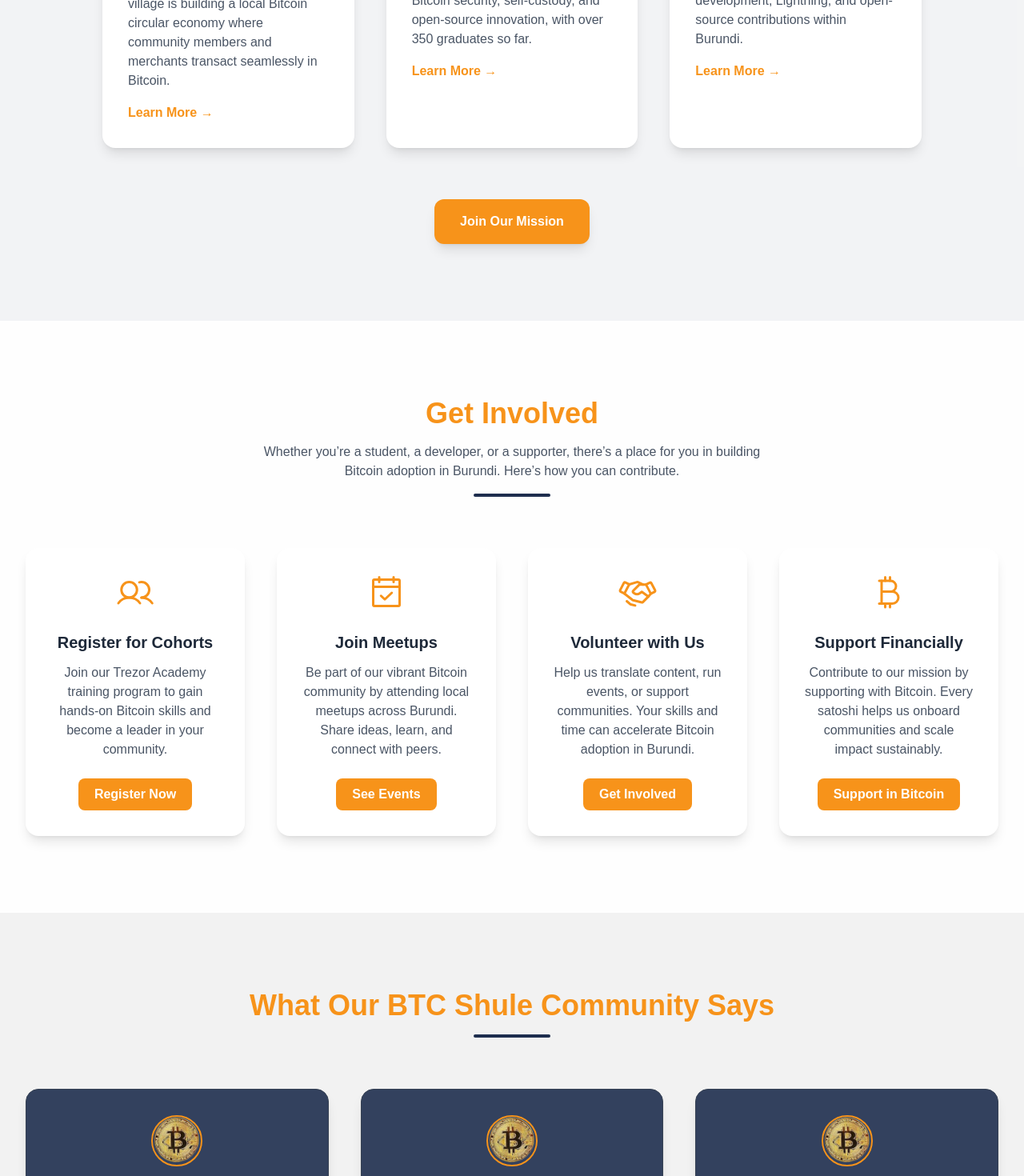
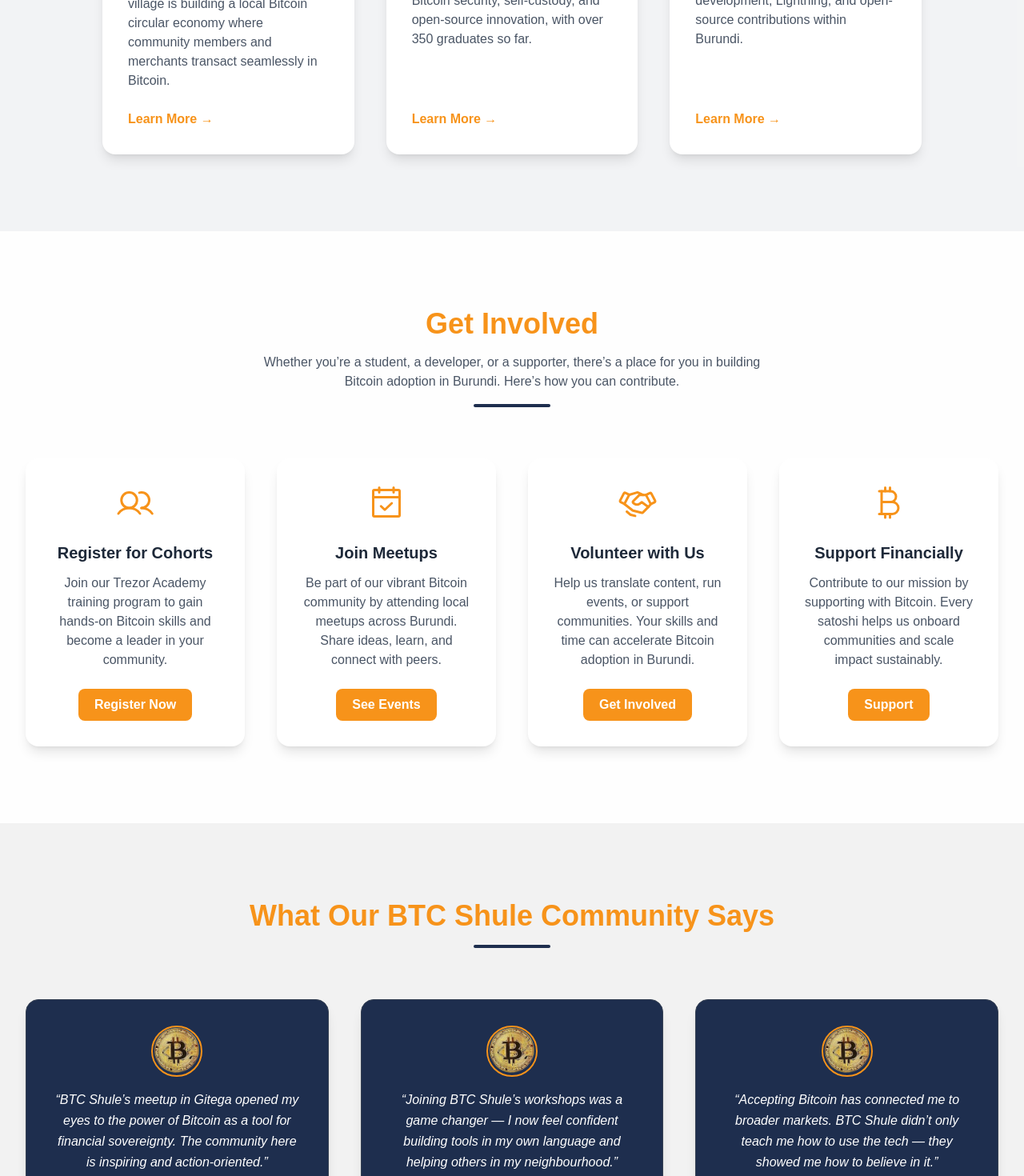
Before and after one commit to BTC-Shule/btc_shule_website, a Next.js app: page / in a window 1280 px wide. Shown: the part 2840-4310 px from the top of the page at 80% size. Built offline with nearby package versions, Linux system fonts and the light colour scheme.

Commit message:
feat: add partners section

```diff
--- a/src/app/page.tsx
+++ b/src/app/page.tsx
@@ -7,6 +7,7 @@
 import GetInvolved from "@/components/GetInvolved";
 import Events from "@/components/Events";
 import Blog from "@/components/Blog";
+import Partners from "@/components/Partners";
 
 export default function Home() {
   return (
@@ -21,6 +22,7 @@
         <Testimonials />
         <Events />
         <Blog />
+        <Partners />
       </main>
     </>
   );
--- a/src/components/Blog.tsx
+++ b/src/components/Blog.tsx
@@ -22,8 +22,7 @@
       "Learn the basics of Bitcoin, how it works, and why it’s a financial revolution.",
     date: "September 5, 2025",
     author: "Chris Mwaniki",
-    image:
-      "https://images.unsplash.com/photo-1621504450181-61a2d57f075e?auto=format&fit=crop&w=1200&q=80",
+    image: "/emoney.jpg",
   },
   {
     id: "africa-adoption",
@@ -32,8 +31,7 @@
       "Explore how Bitcoin is empowering individuals and merchants across Africa.",
     date: "September 15, 2025",
     author: "Jane Doe",
-    image:
-      "https://images.unsplash.com/photo-1621504450883-8b1c3790fb70?auto=format&fit=crop&w=1200&q=80",
+    image: "/emoney.jpg",
   },
   {
     id: "btc-security",
@@ -42,8 +40,7 @@
       "Best practices for safeguarding your Bitcoin and staying safe online.",
     date: "September 20, 2025",
     author: "David K.",
-    image:
-      "https://images.unsplash.com/photo-1612178992563-3a58e32e41d2?auto=format&fit=crop&w=1200&q=80",
+    image: "/emoney.jpg",
   },
 ];
 
@@ -77,11 +74,11 @@
               initial={{ opacity: 0, y: 40 }}
               whileInView={{ opacity: 1, y: 0 }}
               viewport={{ once: true }}
-              transition={{ duration: 0.8, delay: i * 0.1 }}
+              transition={{ duration: 0.8, ease: "easeOut", delay: i * 0.2 }}
               className="h-full"
             >
               <Link href={`/blog/${blog.id}`} className="group block h-full">
-                <div className="bg-secondary-light/10 border border-gray-700 rounded-2xl shadow-lg overflow-hidden hover:shadow-2xl transition transform hover:-translate-y-2 flex flex-col h-full">
+                <div className="bg-secondary-light/10 border border-gray-700 rounded-2xl shadow-lg overflow-hidden hover:shadow-2xl hover:-translate-y-1 transition-all duration-300 flex flex-col h-full">
                   {/* Image */}
                   <div className="h-48 overflow-hidden">
                     <Image
--- a/src/components/GetInvolved.tsx
+++ b/src/components/GetInvolved.tsx
@@ -1,11 +1,6 @@
 "use client";
 import { motion } from "framer-motion";
-import {
-  Users,
-  CalendarCheck,
-  Handshake,
-  CurrencyBtc,
-} from "phosphor-react";
+import { Users, CalendarCheck, Handshake, CurrencyBtc } from "phosphor-react";
 
 const opportunities = [
   {
@@ -38,10 +33,9 @@
       "Contribute to our mission by supporting with Bitcoin. Every satoshi helps us onboard communities and scale impact sustainably.",
     icon: CurrencyBtc,
     link: "/donate",
-    cta: "Support in Bitcoin",
+    cta: "Support",
   },
 ];
-
 
 export default function GetInvolved() {
   return (
@@ -71,19 +65,26 @@
               initial={{ opacity: 0, y: 40 }}
               whileInView={{ opacity: 1, y: 0 }}
               transition={{ duration: 0.6, delay: index * 0.2 }}
-              className="bg-white rounded-2xl shadow-lg p-8 flex flex-col items-center text-center hover:shadow-xl transition-all"
+              className="bg-white rounded-2xl shadow-lg p-8 flex flex-col text-center hover:shadow-xl transition-all"
             >
+              {/* Top section */}
+              <div className="flex flex-col items-center flex-grow">
                 <item.icon size={48} className="text-primary mb-6" />
                 <h3 className="text-xl font-bold mb-3 text-gray-800">
                   {item.title}
                 </h3>
-              <p className="text-gray-600 mb-6">{item.description}</p>
+                <p className="text-gray-600">{item.description}</p>
+              </div>
+
+              {/* Bottom section */}
+              <div className="mt-6">
                 <a
                   href={item.link}
                   className="inline-block bg-primary text-white px-5 py-2 rounded-lg font-semibold hover:bg-primary-dark transition-colors"
                 >
                   {item.cta}
                 </a>
+              </div>
             </motion.div>
           ))}
         </div>
--- /dev/null
+++ b/src/components/Partners.tsx
@@ -0,0 +1,68 @@
+"use client";
+import { motion } from "framer-motion";
+import Image from "next/image";
+
+const partners = [
+  { name: "Trezor", logo: "/partners/trezor.png", url: "https://trezor.io" },
+  { name: "Geyser Fund", logo: "/partners/geyser.png", url: "https://geyser.fund" },
+  { name: "BitDevs Gitega", logo: "/partners/bitdevs.png", url: "https://bitdevsgtga.org" },
+  { name: "Local Merchants", logo: "/partners/merchants.png", url: "#" },
+  // Add more partners here
+];
+
+export default function Partners() {
+  return (
+    <section id="partners" className="relative bg-background py-24">
+      <div className="max-w-6xl mx-auto px-4 sm:px-6 lg:px-8 space-y-16">
+        {/* Header */}
+        <motion.div
+          initial={{ opacity: 0, y: -30 }}
+          whileInView={{ opacity: 1, y: 0 }}
+          transition={{ duration: 1 }}
+          className="text-center"
+        >
+          <h2 className="text-4xl font-extrabold text-primary">Our Partners</h2>
+          <p className="mt-4 text-gray-600 max-w-2xl mx-auto">
+            We collaborate with forward-thinking organizations to build Bitcoin adoption
+            across Burundi and beyond. Together, we create lasting impact.
+          </p>
+          <div className="mt-4 mx-auto w-24 h-1 bg-secondary-light rounded-full"></div>
+        </motion.div>
+
+        {/* Partners Grid */}
+        <div className="grid grid-cols-2 sm:grid-cols-3 md:grid-cols-4 gap-8 lg:gap-12 items-center justify-items-center">
+          {partners.map((partner, i) => (
+            <motion.a
+              key={partner.name}
+              href={partner.url}
+              target="_blank"
+              rel="noopener noreferrer"
+              initial={{ opacity: 0, y: 40 }}
+              whileInView={{ opacity: 1, y: 0 }}
+              transition={{ duration: 0.6, delay: i * 0.15 }}
+              className="w-full h-32 flex items-center justify-center rounded-2xl bg-white/70 shadow-md backdrop-blur-sm hover:shadow-xl hover:-translate-y-1 transition-all duration-300"
+            >
+              <Image
+                src={partner.logo}
+                alt={partner.name}
+                width={160}
+                height={80}
+                className="max-h-16 object-contain grayscale hover:grayscale-0 transition-all duration-300"
+              />
+            </motion.a>
+          ))}
+        </div>
+
+        {/* CTA */}
+        <div className="text-center mt-16">
+          <a
+            href="/contact"
+            className="inline-block bg-secondary-light text-white px-10 py-4 rounded-2xl shadow-lg hover:shadow-xl hover:opacity-90 transition-all font-semibold"
+          >
+            Become a Partner
+          </a>
+        </div>
+      </div>
+    </section>
+  );
+}
--- a/src/components/Programs.tsx
+++ b/src/components/Programs.tsx
@@ -1,10 +1,6 @@
 "use client";
 import { motion } from "framer-motion";
-import {
-  Storefront,
-  GraduationCap,
-  Code,
-} from "phosphor-react";
+import { Storefront, GraduationCap, Code } from "phosphor-react";
 
 const programs = [
   {
@@ -60,31 +56,28 @@
               initial={{ opacity: 0, y: 40 }}
               whileInView={{ opacity: 1, y: 0 }}
               transition={{ duration: 0.6, delay: index * 0.2 }}
-              className="bg-white rounded-2xl shadow-lg p-8 hover:shadow-xl transition-all"
+              className="bg-white rounded-2xl shadow-lg p-8 flex flex-col hover:shadow-xl transition-all"
             >
+              {/* Top section */}
+              <div className="flex flex-col flex-grow">
                 <program.icon size={48} className="text-primary mb-6" />
                 <h3 className="text-xl font-bold mb-3 text-gray-800">
                   {program.title}
                 </h3>
-              <p className="text-gray-600 mb-4">{program.description}</p>
+                <p className="text-gray-600">{program.description}</p>
+              </div>
+
+              {/* Bottom section */}
+              <div className="mt-6">
                 <a
                   href={program.link}
                   className="text-primary font-semibold hover:underline"
                 >
                   Learn More →
                 </a>
+              </div>
             </motion.div>
           ))}
-        </div>
-
-        {/* CTA */}
-        <div className="text-center mt-12">
-          <a
-            href="#get-involved"
-            className="inline-block bg-primary text-white px-8 py-4 rounded-xl shadow-lg hover:bg-primary-dark transition-colors font-semibold"
-          >
-            Join Our Mission
-          </a>
         </div>
       </div>
     </section>
--- a/src/components/Testimonials.tsx
+++ b/src/components/Testimonials.tsx
@@ -58,8 +58,10 @@
               whileInView={{ opacity: 1, y: 0 }}
               viewport={{ once: true }}
               transition={{ duration: 0.8, ease: "easeOut", delay: i * 0.2 }}
-              className="bg-secondary-light/90 border border-gray-700 rounded-2xl shadow-lg p-8 flex flex-col items-center text-center hover:shadow-xl hover:-translate-y-1 transition-all duration-300"
+              className="bg-secondary-light border border-gray-700 rounded-2xl shadow-lg p-8 flex flex-col items-center text-center hover:shadow-xl hover:-translate-y-1 transition-all duration-300"
             >
+              {/* Top section */}
+              <div className="flex flex-col items-center flex-grow">
                 {t.avatar && (
                   <Image
                     src={t.avatar}
@@ -69,11 +71,16 @@
                     className="w-16 h-16 rounded-full border-2 border-primary mb-4 object-cover"
                   />
                 )}
-              <p className="text-white italic leading-relaxed mb-6">
+                <p className="text-white italic leading-relaxed">
                   “{t.quote}”
                 </p>
+              </div>
+
+              {/* Bottom section */}
+              <div className="mt-6">
                 <h4 className="text-lg font-semibold text-primary">{t.name}</h4>
                 <span className="text-sm text-gray-500">{t.role}</span>
+              </div>
             </motion.div>
           ))}
         </div>
```
Lines whose indentation alone changed are shown as unchanged.
